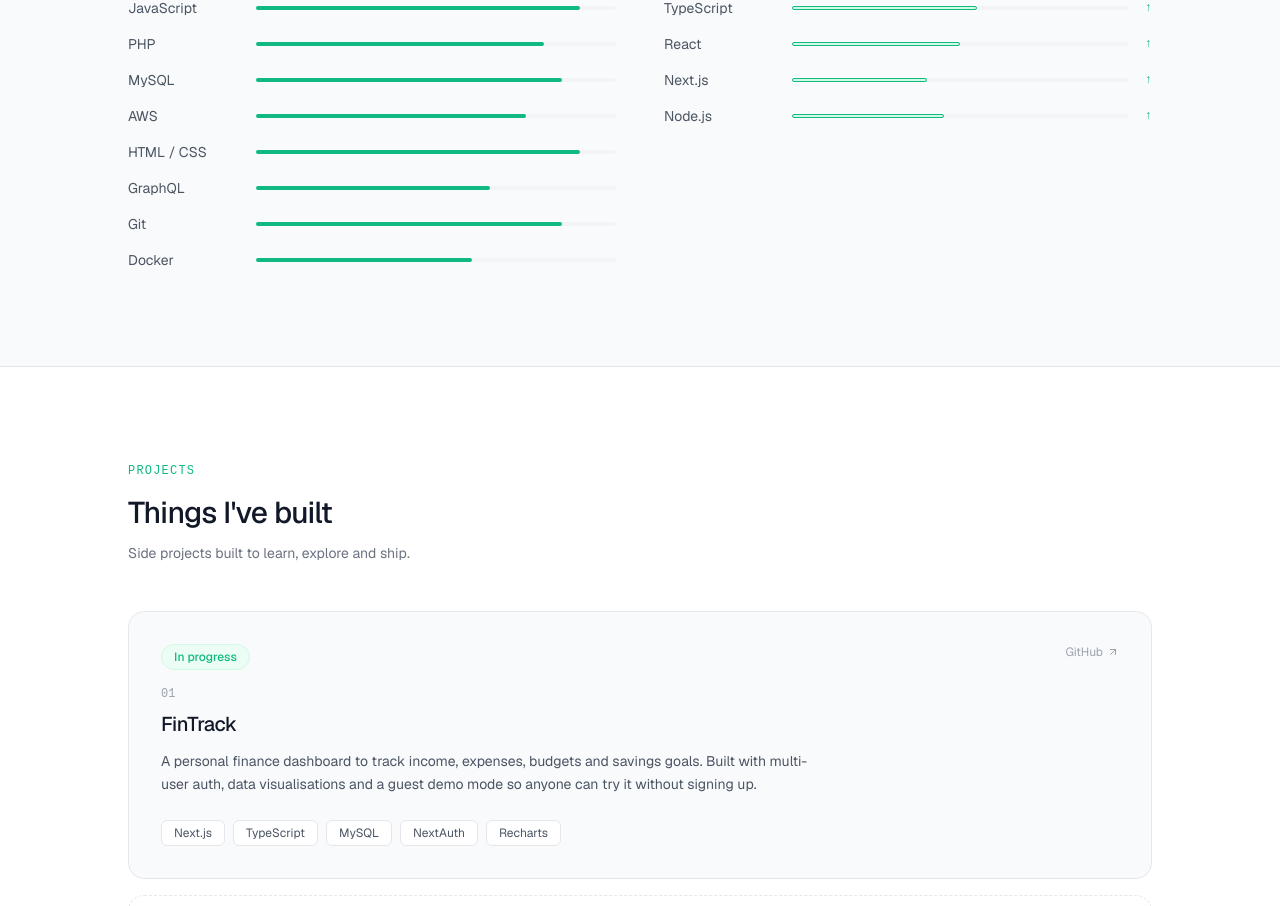
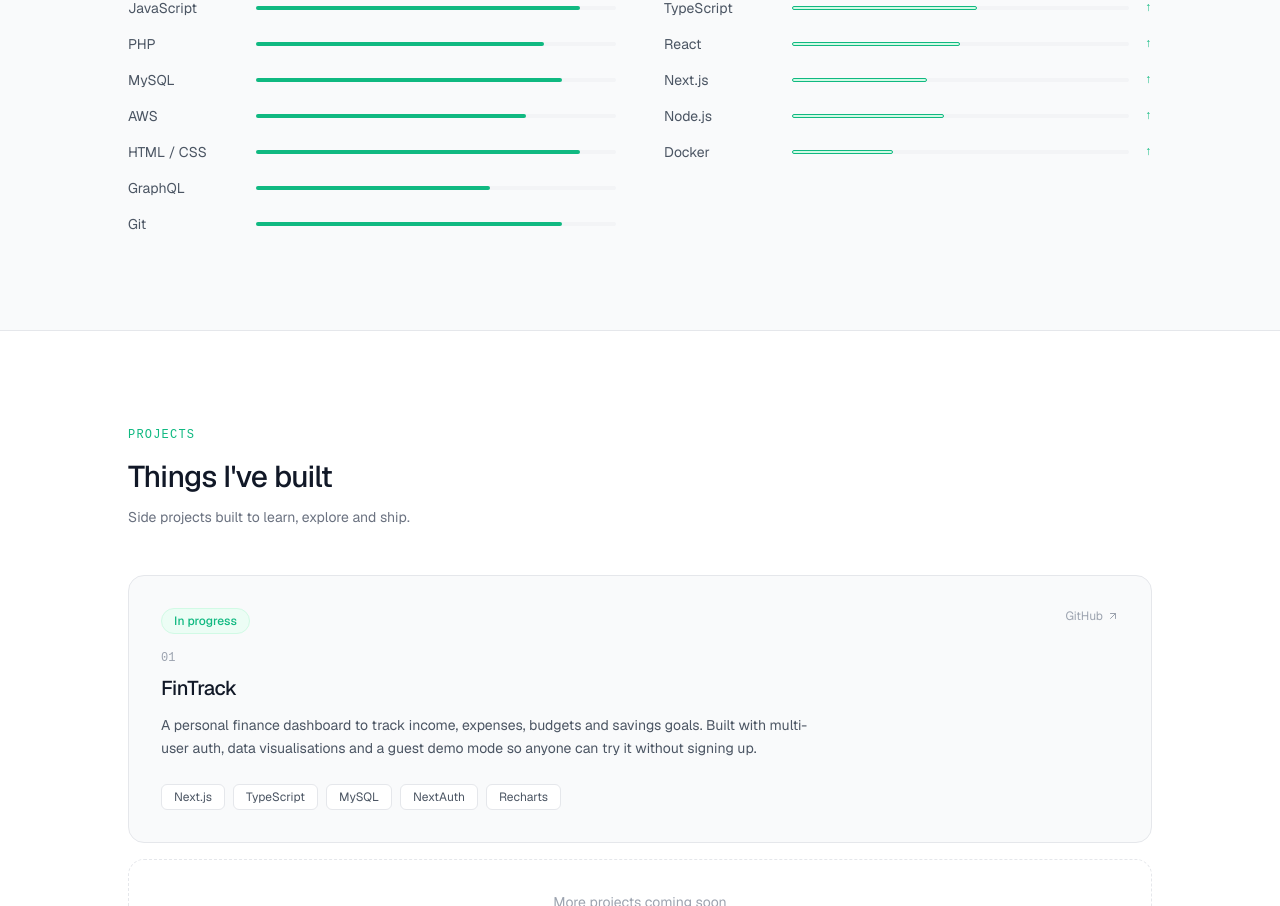
Before and after one commit to WillKirk/my-portfolio, a Next.js app: page / in a window 1280 px wide. Shown: the part 1611-2517 px from the top of the page. Built offline with nearby package versions, Linux system fonts and the light colour scheme.

Commit message:
adjusting skills sections

```diff
--- a/src/components/Skills.tsx
+++ b/src/components/Skills.tsx
@@ -8,7 +8,6 @@ const professionalSkills = [
   { name: 'HTML / CSS', level: 90 },
   { name: 'GraphQL', level: 65 },
   { name: 'Git', level: 85 },
-  { name: 'Docker', level: 60 },
 ]
 
 const learningSkills = [
@@ -16,6 +15,7 @@ const learningSkills = [
   { name: 'React', level: 50 },
   { name: 'Next.js', level: 40 },
   { name: 'Node.js', level: 45 },
+  { name: 'Docker', level: 30 },
 ]
 
 type Skill = {
```
